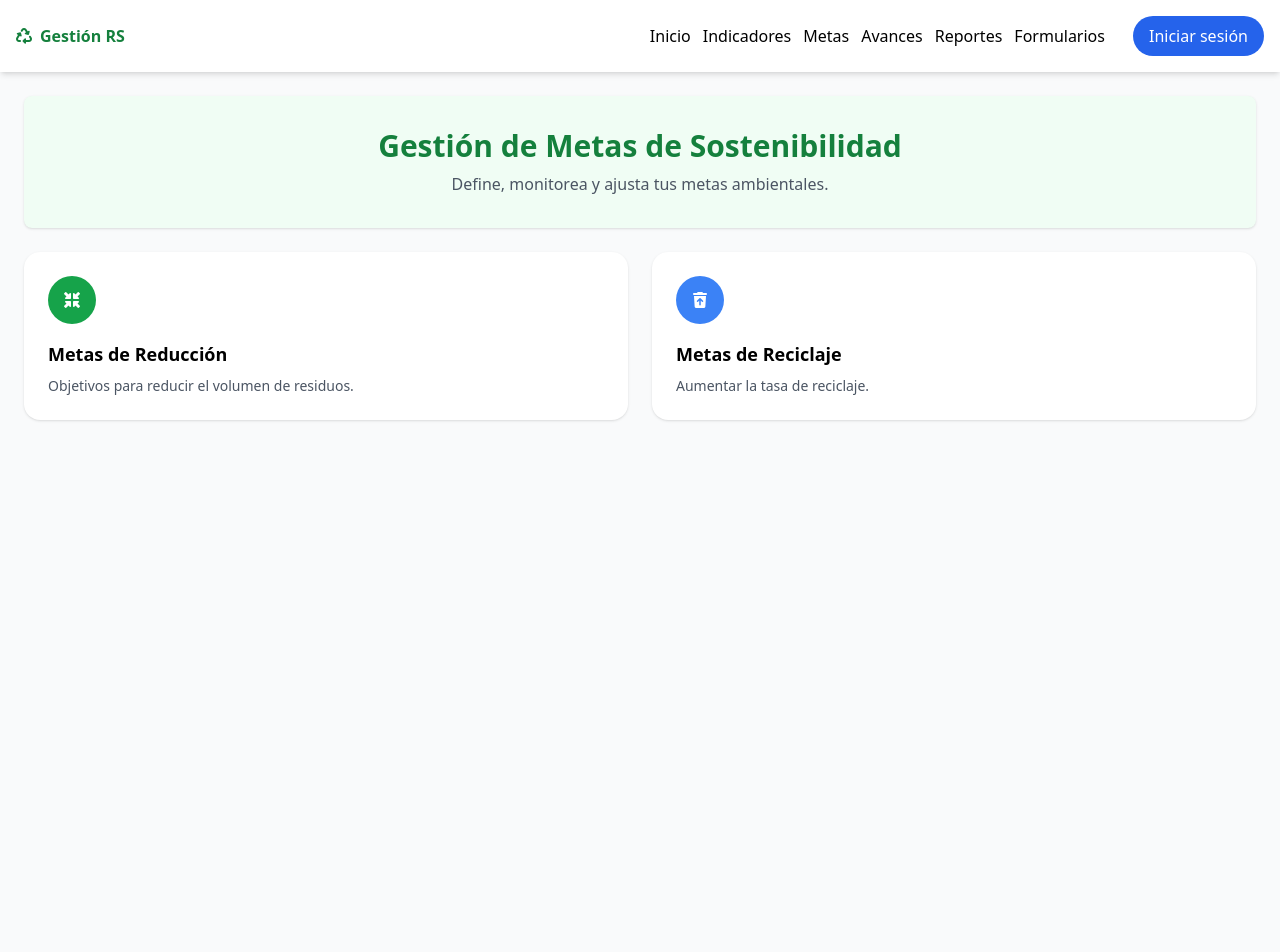
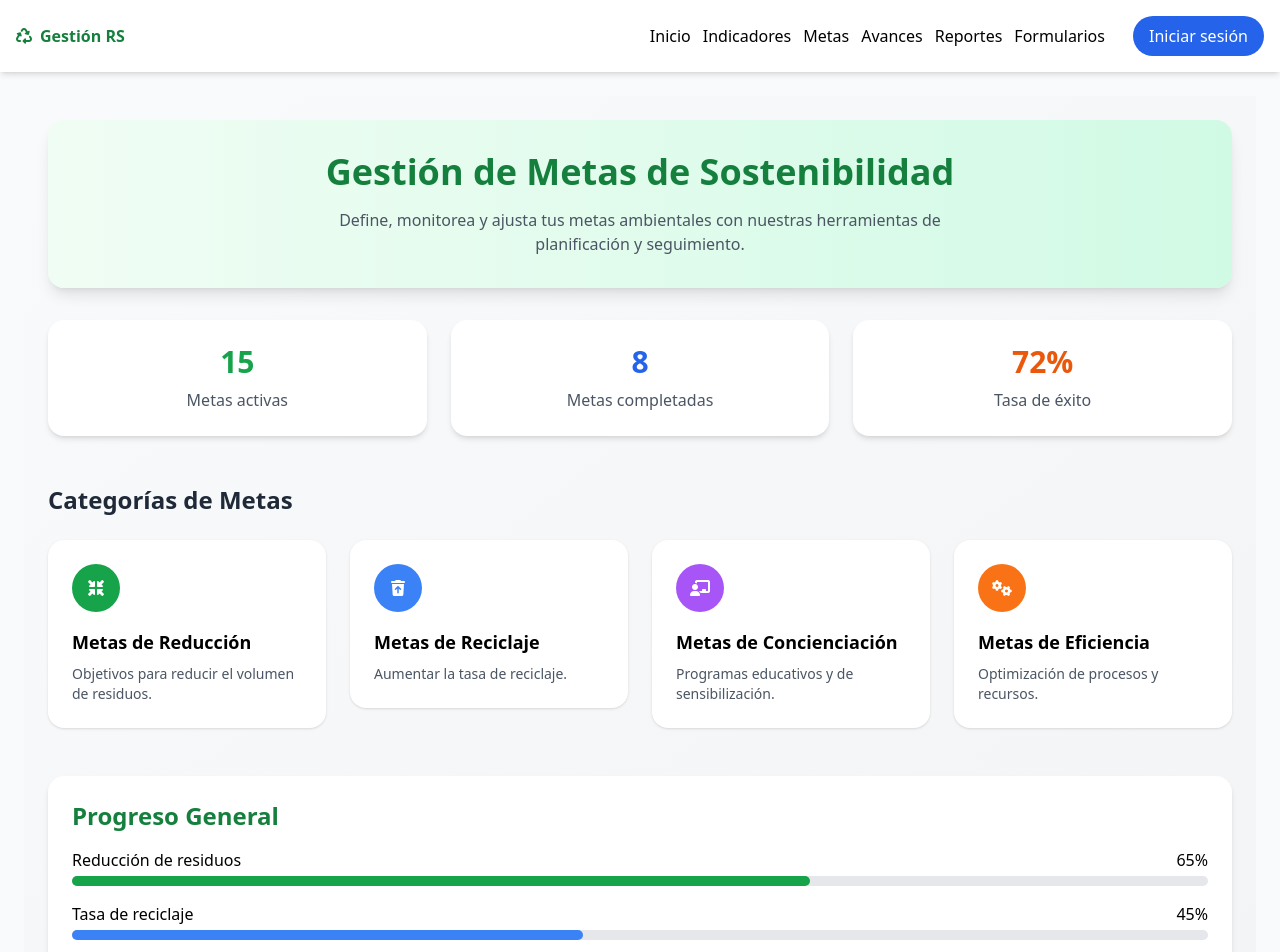
Before and after one commit to Carlostavo/residuos-app, a Next.js app: page /metas in a window 1280 px wide. Shown: the top 952 px of the page. Before the commit the page ends 800 px from the top, so only its background shows below. Built offline with nearby package versions, Linux system fonts and the light colour scheme; no server answers.

Commit message:
Update page.jsx

```diff
--- a/app/metas/page.jsx
+++ b/app/metas/page.jsx
@@ -5,16 +5,77 @@ export default function MetasPage() {
   const cards = [
     { title: "Metas de Reducción", desc: "Objetivos para reducir el volumen de residuos.", icon: "fa-minimize", color: "bg-green-600" },
     { title: "Metas de Reciclaje", desc: "Aumentar la tasa de reciclaje.", icon: "fa-trash-arrow-up", color: "bg-blue-500" },
+    { title: "Metas de Concienciación", desc: "Programas educativos y de sensibilización.", icon: "fa-chalkboard-user", color: "bg-purple-500" },
+    { title: "Metas de Eficiencia", desc: "Optimización de procesos y recursos.", icon: "fa-gears", color: "bg-orange-500" },
   ]
+
   return (
-    <section className="space-y-6">
-      <div className="hero text-center p-8 bg-green-50 rounded-lg shadow">
-        <h1 className="text-3xl font-bold text-green-700">Gestión de Metas de Sostenibilidad</h1>
-        <p className="text-gray-600 mt-2">Define, monitorea y ajusta tus metas ambientales.</p>
+    <div className="canvas-container">
+      <div className="content-canvas">
+        <div className="hero-section text-center">
+          <h1 className="text-4xl font-bold text-green-700">Gestión de Metas de Sostenibilidad</h1>
+          <p className="text-gray-600 mt-4 max-w-2xl mx-auto">
+            Define, monitorea y ajusta tus metas ambientales con nuestras herramientas de planificación y seguimiento.
+          </p>
+        </div>
+
+        <div className="grid grid-cols-1 md:grid-cols-3 gap-6 mb-12">
+          <div className="bg-white p-6 rounded-2xl shadow-md text-center">
+            <div className="text-3xl font-bold text-green-600 mb-2">15</div>
+            <div className="text-gray-600">Metas activas</div>
+          </div>
+          <div className="bg-white p-6 rounded-2xl shadow-md text-center">
+            <div className="text-3xl font-bold text-blue-600 mb-2">8</div>
+            <div className="text-gray-600">Metas completadas</div>
+          </div>
+          <div className="bg-white p-6 rounded-2xl shadow-md text-center">
+            <div className="text-3xl font-bold text-orange-600 mb-2">72%</div>
+            <div className="text-gray-600">Tasa de éxito</div>
+          </div>
+        </div>
+
+        <h2 className="text-2xl font-bold text-gray-800 mb-6">Categorías de Metas</h2>
+        <div className="responsive-grid">
+          {cards.map(c => (
+            <div key={c.title} className="h-full">
+              <Card {...c} className="h-full card-hover" />
+            </div>
+          ))}
+        </div>
+
+        <div className="mt-12 bg-white rounded-2xl shadow-md p-6">
+          <h2 className="text-2xl font-bold text-green-700 mb-4">Progreso General</h2>
+          <div className="space-y-4">
+            <div>
+              <div className="flex justify-between mb-1">
+                <span>Reducción de residuos</span>
+                <span>65%</span>
+              </div>
+              <div className="w-full bg-gray-200 rounded-full h-2.5">
+                <div className="bg-green-600 h-2.5 rounded-full" style={{width: '65%'}}></div>
+              </div>
+            </div>
+            <div>
+              <div className="flex justify-between mb-1">
+                <span>Tasa de reciclaje</span>
+                <span>45%</span>
+              </div>
+              <div className="w-full bg-gray-200 rounded-full h-2.5">
+                <div className="bg-blue-500 h-2.5 rounded-full" style={{width: '45%'}}></div>
+              </div>
+            </div>
+            <div>
+              <div className="flex justify-between mb-1">
+                <span>Concienciación</span>
+                <span>80%</span>
+              </div>
+              <div className="w-full bg-gray-200 rounded-full h-2.5">
+                <div className="bg-purple-500 h-2.5 rounded-full" style={{width: '80%'}}></div>
+              </div>
+            </div>
+          </div>
+        </div>
       </div>
-      <div className="grid grid-cols-1 md:grid-cols-2 gap-6">
-        {cards.map(c => <Card key={c.title} {...c} />)}
-      </div>
-    </section>
+    </div>
   )
 }
```
